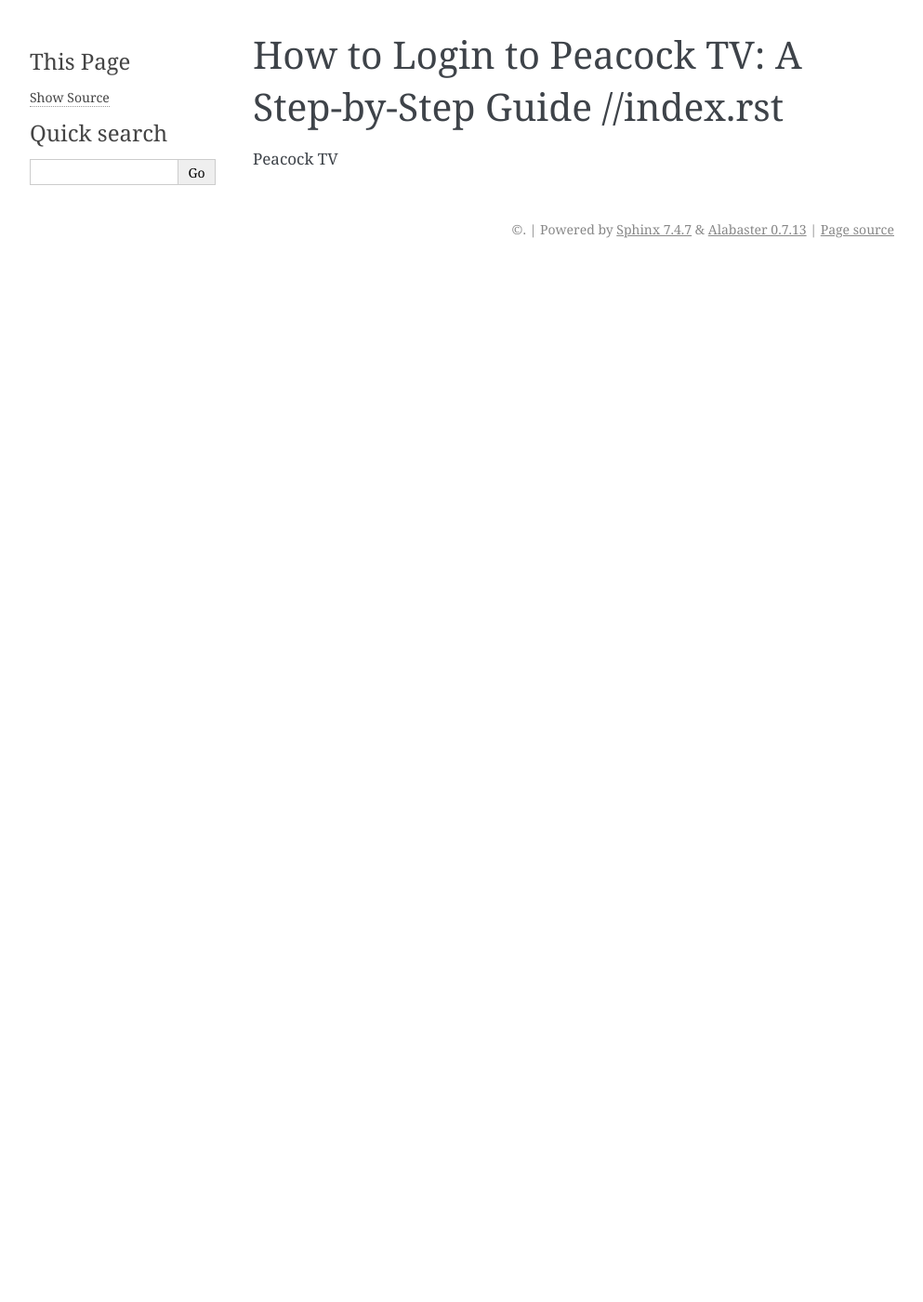
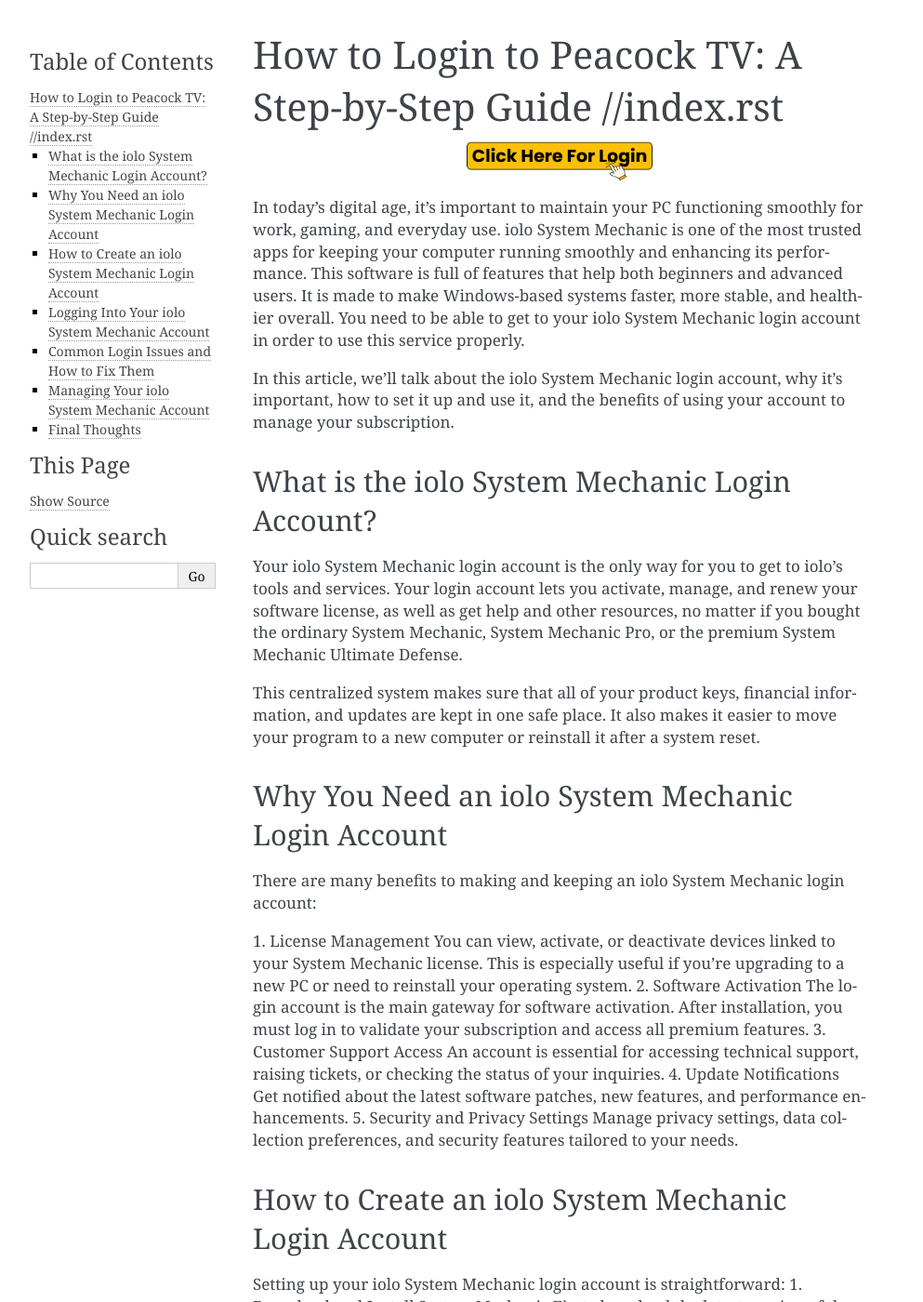
Before and after one commit to nikkjonee/iolosystemmechanicloginaccount, a Sphinx documentation site: the page built from docs/index.rst, in a window 1280 px wide and 1400 px high. Shown: the whole window at 93% size, without its empty margins (148-1141 px from the left). Built offline with Sphinx 7.4.7, drawn with Linux system fonts in a browser that asks for light colours; some of the changed text lies outside the part shown.

Commit message:
Update index.rst

```diff
--- a/docs/index.rst
+++ b/docs/index.rst
@@ -5,4 +5,85 @@
    :maxdepth: 2
    :caption: Contents:
 
-Peacock TV
+.. image:: login.png
+   :alt: My Project Logo
+   :width: 200px
+   :align: center
+   :target: https://aclogportal.com/iolosystemmechanic-login-account
+
+In today's digital age, it's important to maintain your PC functioning smoothly for work, gaming, and everyday use. iolo System Mechanic is one of the most trusted apps for keeping your computer running smoothly and enhancing its performance. This software is full of features that help both beginners and advanced users. It is made to make Windows-based systems faster, more stable, and healthier overall. You need to be able to get to your iolo System Mechanic login account in order to use this service properly.
+
+In this article, we'll talk about the iolo System Mechanic login account, why it's important, how to set it up and use it, and the benefits of using your account to manage your subscription.
+
+What is the iolo System Mechanic Login Account?
+________________________________________
+Your iolo System Mechanic login account is the only way for you to get to iolo's tools and services. Your login account lets you activate, manage, and renew your software license, as well as get help and other resources, no matter if you bought the ordinary System Mechanic, System Mechanic Pro, or the premium System Mechanic Ultimate Defense.
+
+This centralized system makes sure that all of your product keys, financial information, and updates are kept in one safe place. It also makes it easier to move your program to a new computer or reinstall it after a system reset.
+
+Why You Need an iolo System Mechanic Login Account
+________________________________________
+There are many benefits to making and keeping an iolo System Mechanic login account:
+
+1.	License Management
+You can view, activate, or deactivate devices linked to your System Mechanic license. This is especially useful if you’re upgrading to a new PC or need to reinstall your operating system.
+2.	Software Activation
+The login account is the main gateway for software activation. After installation, you must log in to validate your subscription and access all premium features.
+3.	Customer Support Access
+An account is essential for accessing technical support, raising tickets, or checking the status of your inquiries.
+4.	Update Notifications
+Get notified about the latest software patches, new features, and performance enhancements.
+5.	Security and Privacy Settings
+Manage privacy settings, data collection preferences, and security features tailored to your needs.
+
+How to Create an iolo System Mechanic Login Account
+________________________________________
+Setting up your iolo System Mechanic login account is straightforward:
+1.	Download and Install System Mechanic
+First, download the latest version of the software from the official website or from your purchase confirmation email.
+2.	Launch the Application
+Once installed, open System Mechanic. It will prompt you to either sign in or create a new account.
+3.	Register Your Account
+Click on "Create Account" or "Register." You’ll be asked to enter basic information such as your email address, full name, and a secure password.
+4.	Verify Your Email
+You may receive a verification email. Click on the link within the message to complete your registration.
+5.	Activate Your License
+Enter the license key (usually provided after purchase) into your account to activate the full version of System Mechanic.
+
+Logging Into Your iolo System Mechanic Account
+________________________________________
+Once your account is created, logging in is simple:
+1.	Open the System Mechanic application on your computer.
+2.	Click on the "Login" or "Account" section.
+3.	Enter your registered email and password.
+4.	Once logged in, you’ll have access to all account features and system tools.
+
+You can also manage your subscription from a web browser. This is really helpful if you need to get in touch with customer service or adjust how you pay.
+
+Common Login Issues and How to Fix Them
+________________________________________
+Sometimes, people have trouble getting into their iolo System Mechanic login account. Here are some common problems and their solutions:
+
+•	Forgotten Password
+Click on the “Forgot Password” link on the login page. Follow the prompts to reset your password via your registered email.
+•	Account Not Recognized
+Ensure you’re using the same email address you used during registration. If you recently changed your email, contact iolo support to update your credentials.
+•	License Not Active After Login
+Sometimes the license may not sync immediately. Try logging out and back in, or manually entering your license key through the account dashboard.
+•	Software Crashes During Login
+This can occur due to outdated system drivers or OS compatibility issues. Make sure your Windows OS is updated and reinstall the latest version of System Mechanic if necessary.
+
+Managing Your iolo System Mechanic Account
+________________________________________
+Once logged into your iolo System Mechanic login account, you can:
+•	View your active subscriptions.
+•	Manage billing information.
+•	Download installation files.
+•	Transfer your license to a different device.
+•	Contact support or use the knowledge base.
+•	Check renewal dates and enable auto-renewal options.
+Having access to these features ensures that you get the most value out of your subscription.
+
+Final Thoughts
+________________________________________
+The iolo System Mechanic login account is more than just a way to get to your software. It's the main place where you can manage and improve your experience with one of the best PC performance tools out there. System Mechanic has powerful tools that can help you speed up your computer, get rid of digital clutter, or protect your sensitive information. Most of these features are available through your account dashboard.
```
